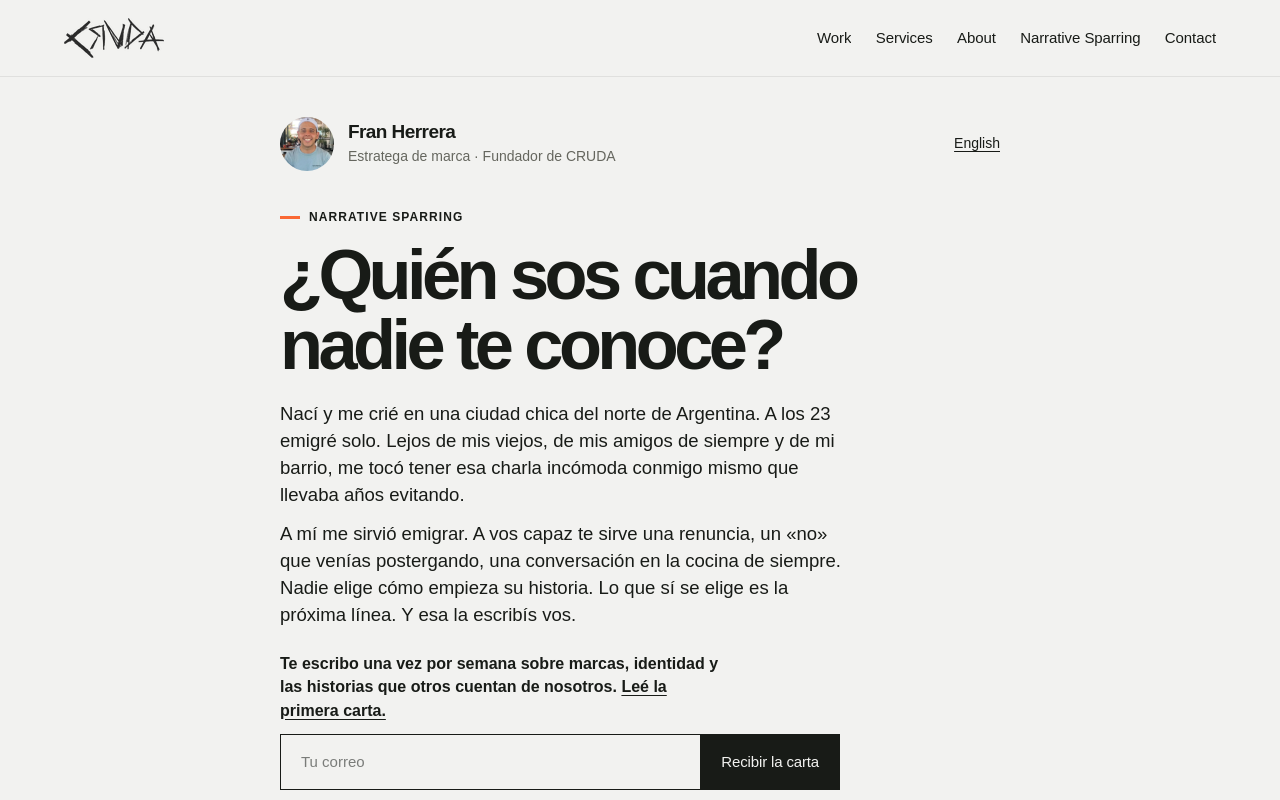
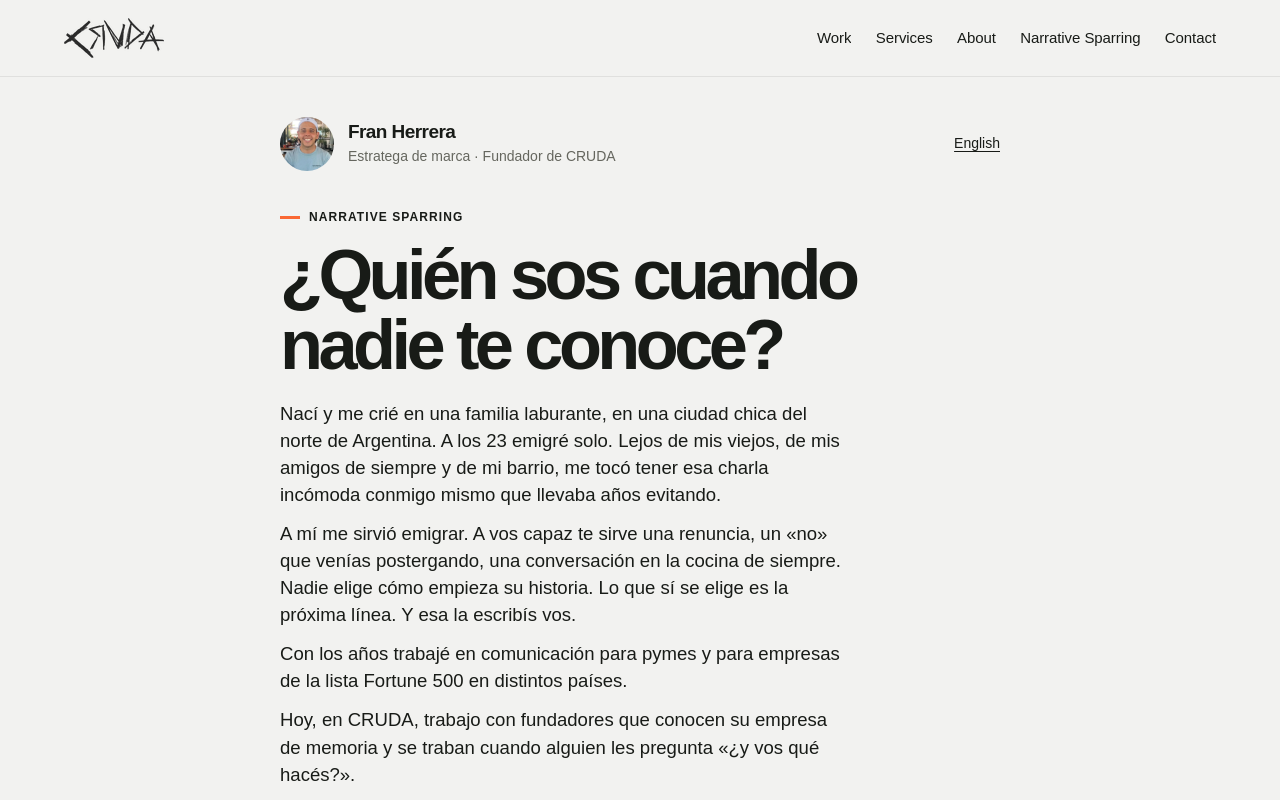
Before and after one commit to FranHerrera23/cruda-story-craft, a Next.js app: page /narrative-sparring in a window 1280 px wide. Shown: the top 800 px of the page. Built offline with nearby package versions, Linux system fonts and the light colour scheme; a web font is replaced by a local one.

Commit message:
Precisar los trabajos de comunicación y la invitación a la carta

```diff
--- a/app/narrative-sparring/page.tsx
+++ b/app/narrative-sparring/page.tsx
@@ -116,10 +116,12 @@ export default async function NarrativeSparring({ searchParams }: PageProps) {
         <div className="sparring-letter">
           <p className="sparring-byline">Narrative Sparring</p>
           <h1 id="apertura">{english ? 'Who are you when no one knows you?' : '¿Quién sos cuando nadie te conoce?'}</h1>
-          <p>{english ? 'I grew up in a small city in northern Argentina. At 23, I moved abroad on my own. My parents, my old friends, the neighborhood I grew up in, all of it was far away. I finally had to sit down and have the conversation with myself I’d been putting off for years.' : 'Nací y me crié en una ciudad chica del norte de Argentina. A los 23 emigré solo. Lejos de mis viejos, de mis amigos de siempre y de mi barrio, me tocó tener esa charla incómoda conmigo mismo que llevaba años evitando.'}</p>
+          <p>{english ? 'I grew up in a working-class family in a small city in northern Argentina. At 23, I moved abroad on my own. My parents, my old friends, the neighborhood I grew up in, all of it was far away. I finally had to sit down and have the conversation with myself I’d been putting off for years.' : 'Nací y me crié en una familia laburante, en una ciudad chica del norte de Argentina. A los 23 emigré solo. Lejos de mis viejos, de mis amigos de siempre y de mi barrio, me tocó tener esa charla incómoda conmigo mismo que llevaba años evitando.'}</p>
           <p>{english ? 'For me, it took moving abroad. For you, it might be quitting a job, finally saying no, or having a conversation in the same old kitchen. None of us gets to choose how our story begins. You get to write the next line.' : 'A mí me sirvió emigrar. A vos capaz te sirve una renuncia, un «no» que venías postergando, una conversación en la cocina de siempre. Nadie elige cómo empieza su historia. Lo que sí se elige es la próxima línea. Y esa la escribís vos.'}</p>
+          <p>{english ? 'Over the years, I worked in communications for small and midsize businesses and for Fortune 500 companies in several countries.' : 'Con los años trabajé en comunicación para pymes y para empresas de la lista Fortune 500 en distintos países.'}</p>
+          <p>{english ? 'Today at CRUDA, I work with founders who know their businesses inside out and still get stuck when someone asks, “So, what do you do?”' : 'Hoy, en CRUDA, trabajo con fundadores que conocen su empresa de memoria y se traban cuando alguien les pregunta «¿y vos qué hacés?».'}</p>
           <div className="sparring-signup" id="suscripcion">
-            <p>{english ? 'Once a week I write to you about brands, identity and the stories people tell about us.' : 'Te escribo una vez por semana sobre marcas, identidad y las historias que otros cuentan de nosotros.'} <Link href={'/thinking/emigrar-te-devuelve-el-lapiz' + suffix} hrefLang="es">{english ? 'Read the first letter in Spanish.' : 'Leé la primera carta.'}</Link></p>
+            <p>{english ? 'Every week I write to you about who you are, what you do and how to put it into words for someone you’ve just met.' : 'Cada semana te escribo sobre quién sos, qué hacés y cómo se lo contás a alguien que recién te conoce.'} <Link href={'/thinking/emigrar-te-devuelve-el-lapiz' + suffix} hrefLang="es">{english ? 'Read the first letter in Spanish.' : 'Leé la primera carta.'}</Link></p>
             <NewsletterCTA locale={language} campaign="narrative-sparring" variant="light" ctaLabel={subscribe} helper={english ? "Free. Your first letter is in Spanish. Reply anytime. I read every response." : "Es gratis. La primera carta es «Emigrar te devuelve el lápiz». Si me respondés, te leo yo."} />
           </div>
         </div>
```
